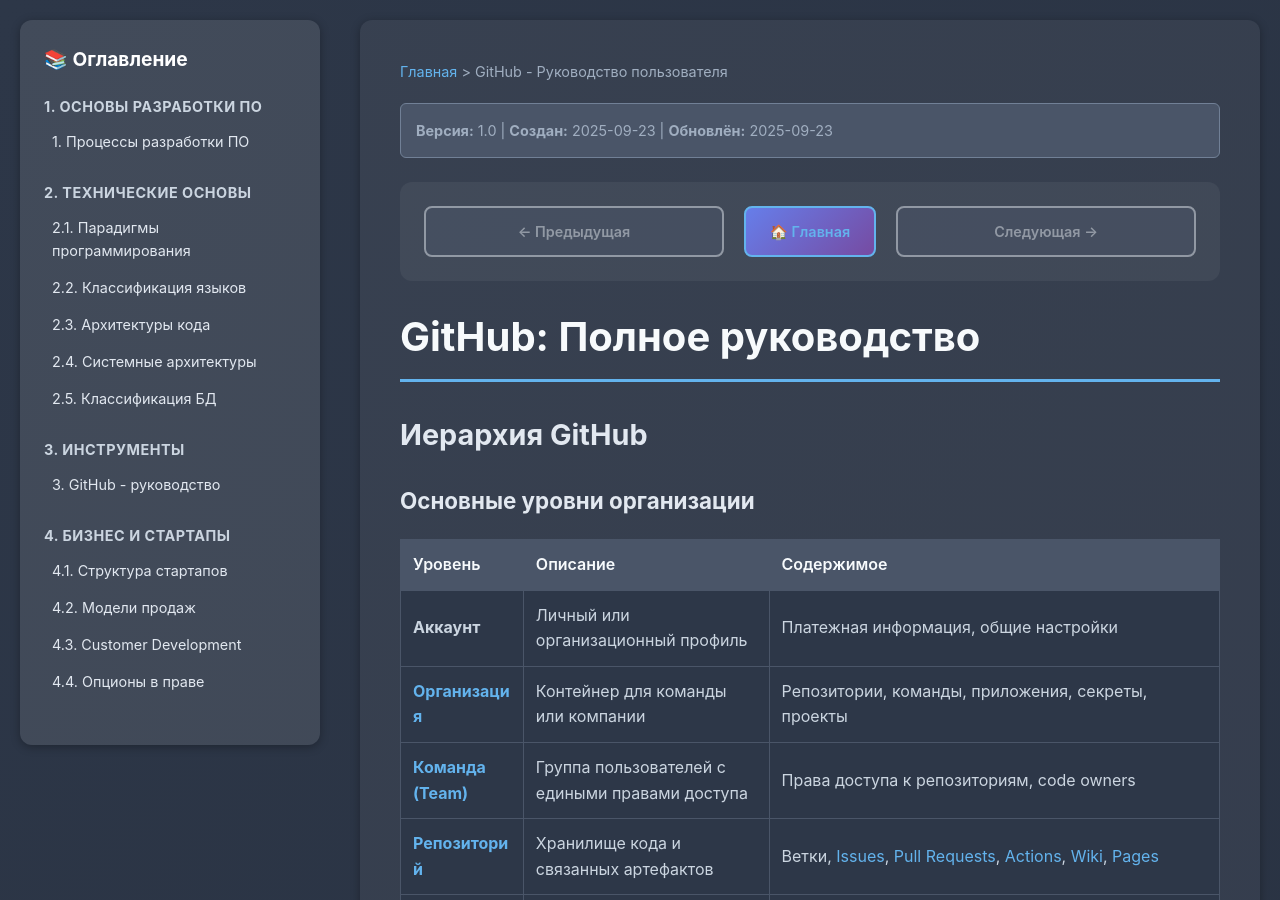
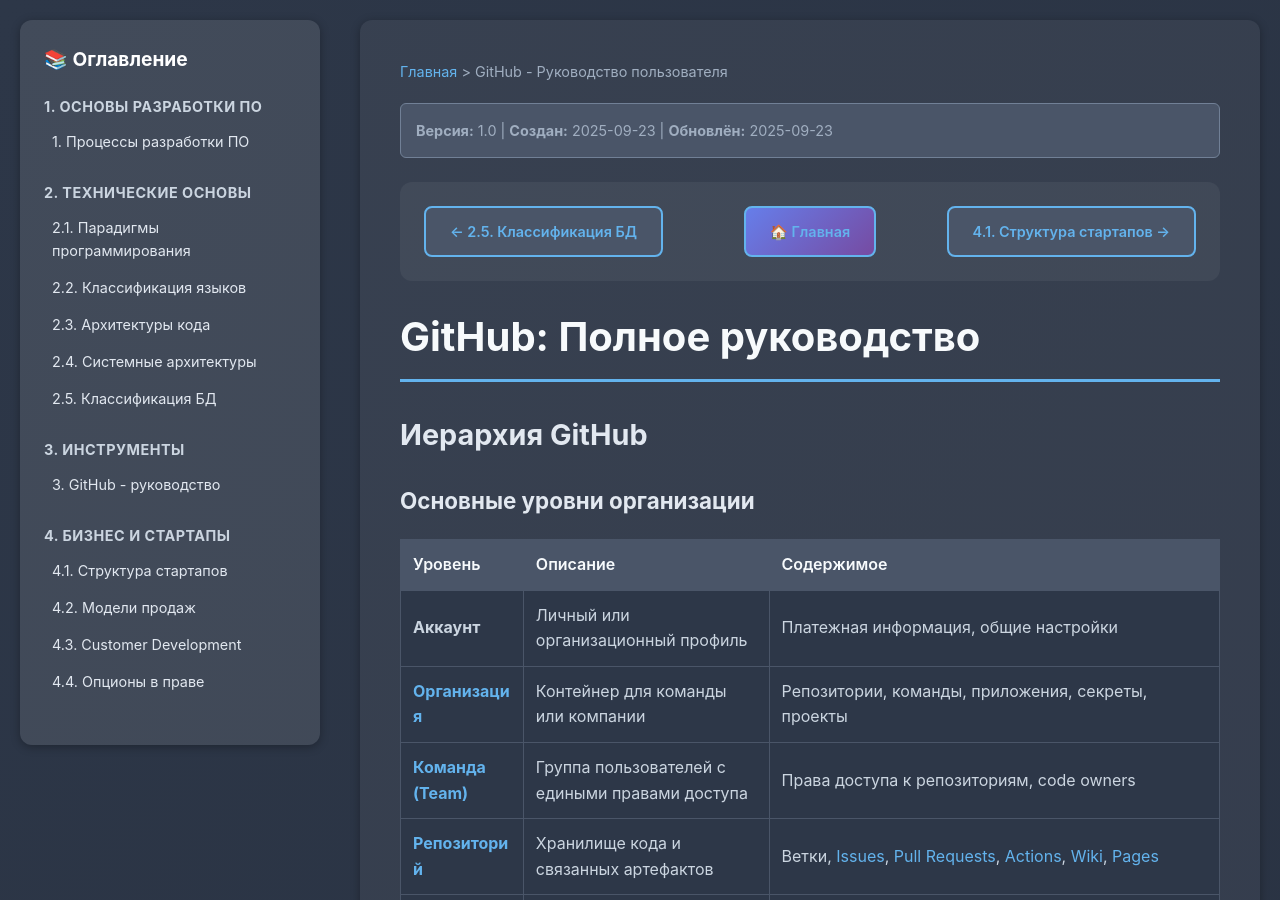
Before and after one commit to FTG-agency/pwa-test, a Jekyll site: the page built from knowledge/3-github-manual.md, in a window 1280 px wide and 900 px high. Built offline with Jekyll 4.4.1, drawn with Linux system fonts in a browser that asks for light colours; some of the changed text lies outside the part shown.

Commit message:
fix: remove .html extension from page filename for navigation lookup
- page.url returns /knowledge/filename.html
- But navigation.yml has IDs without .html extension
- Added | split: '.' | first to remove extension
- This should fix navigation buttons showing correct titles

```diff
--- a/_layouts/page.html
+++ b/_layouts/page.html
@@ -559,8 +559,8 @@
             {% endif %}
 
             <!-- Навигация в начале статьи -->
-            {% assign page_name = page.url | split: '/' | last %}
-            {% assign current_article = site.data.navigation.articles | where: "id", page_name | first %}
+    {% assign page_name = page.url | split: '/' | last | split: '.' | first %}
+    {% assign current_article = site.data.navigation.articles | where: "id", page_name | first %}
             <!-- DEBUG: page.url = "{{ page.url }}", page_name = "{{ page_name }}", found = "{{ current_article.id }}" -->
             {% if current_article %}
             <div class="article-navigation">
@@ -599,7 +599,7 @@
             {{ content }}
 
             <!-- Навигация в конце статьи -->
-            {% assign page_name_end = page.url | split: '/' | last %}
+            {% assign page_name_end = page.url | split: '/' | last | split: '.' | first %}
             {% assign current_article_end = site.data.navigation.articles | where: "id", page_name_end | first %}
             {% if current_article_end %}
             <div class="article-navigation">
```
